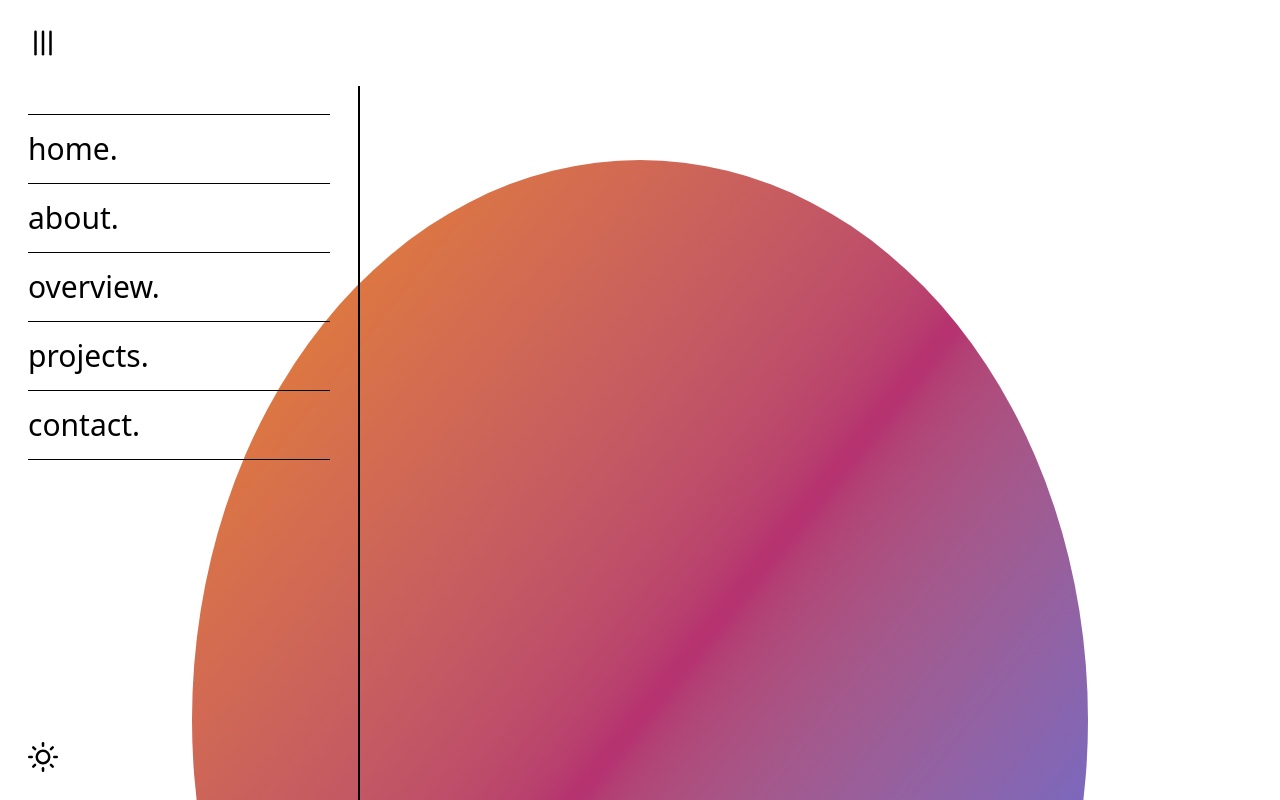
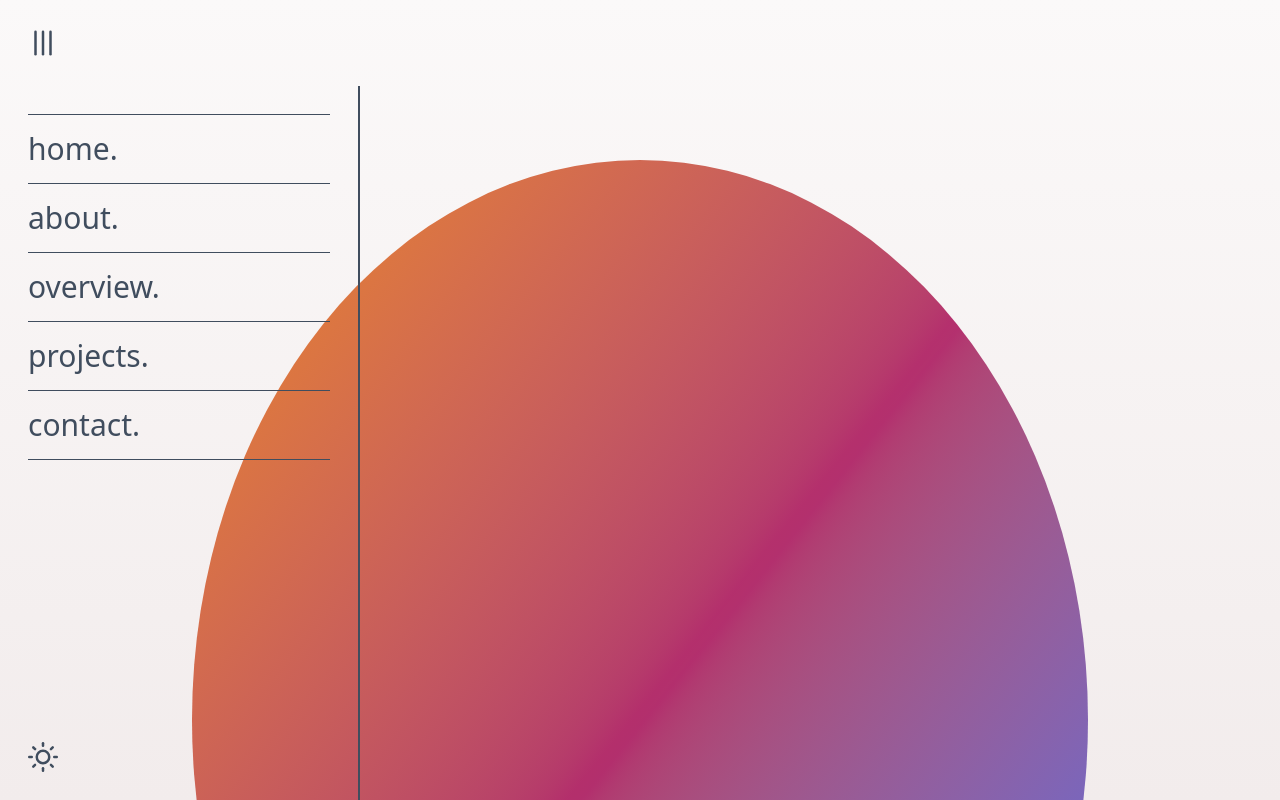
Before and after one commit to GranulatedCheese/Personal-Portfolio, a React (Vite) app in the folder client/: page / in a window 1280 px wide. Both pictures are taken after a click on the element 640 px from the left and 43 px from the top of the page. Shown: the top 800 px of the page. Built offline with nearby package versions, Linux system fonts and the light colour scheme.

Commit message:
trying to fox some bg elements.

```diff
--- a/client/src/App.tsx
+++ b/client/src/App.tsx
@@ -1,10 +1,10 @@
 import Hero from "./components/Hero";
 import Navbar from "./components/Navbar";
-import React, { useState, useEffect } from "react";
+import React from "react";
 
 export default function App() {
   return (
-    <div className="min-h-screen">
+    <div className="min-h-screen" id="theme-id">
       <Hero />
       <Navbar />
     </div>
--- a/client/src/components/Navbar.tsx
+++ b/client/src/components/Navbar.tsx
@@ -15,7 +15,10 @@ export default function Navbar() {
   };
 
   useEffect(() => {
-    document.body.dataset.theme = modeActive ? "dark" : "light"; // must fix
+    document.body.dataset.theme = modeActive ? "dark" : "light";
+    let themeData = document.getElementById("theme-id");
+    if (themeData != null)
+      themeData.dataset.theme = modeActive ? "dark" : "light";
   }, [modeActive]);
 
   return (
@@ -30,7 +33,7 @@ export default function Navbar() {
           />
         )}
       </div>
-      <div className={!nav ? "hidden" : "navbar-class"}>
+      <div className={!nav ? "hidden" : "navbar-class"} id="theme-id">
         <div>
           <ul className="p-2 m-5">
             <li>home.</li>
--- a/client/src/components/hero.css
+++ b/client/src/components/hero.css
@@ -1,19 +1,5 @@
 @import "tailwindcss";
-@tailwind utilities;
-
-@theme {
-  /* lightmode: */
-  --color-jazzy-white: #fbf9f9;
-  --color-ocean-blue: #404d5e;
-  --color-hot-orange: #ec8918;
-  --color-tree-green: #73a40a;
-
-  /* darkmode: */
-  --color-midnight-teal: #10191e;
-  --color-cherry-blue: #f2f3ff;
-  --color-firey-orange: #ff9705;
-  --color-hard-blue: #2a6cf8;
-}
+@import "../index.css";
 
 .main-circle-dark {
   width: calc(100vw * 0.7);
--- a/client/src/components/navbar.css
+++ b/client/src/components/navbar.css
@@ -1,4 +1,5 @@
 @import "tailwindcss";
+@import "../index.css";
 
 :root {
   user-select: none;
@@ -22,3 +23,11 @@ li:first-child {
 li:hover {
   @apply font-bold text-4xl rounded-bl-sm;
 }
+
+/* div[data-theme="light"] {
+  @apply bg-jazzy-white;
+}
+
+div[data-theme="dark"] {
+  @apply bg-midnight-teal;
+} */
--- a/client/src/index.css
+++ b/client/src/index.css
@@ -15,16 +15,14 @@
   --color-hard-blue: #2a6cf8;
 }
 
-html[data-theme="light"] {
+body[data-theme="light"] {
   @apply bg-linear-to-b from-jazzy-white to-[#f2ecec];
   @apply text-ocean-blue;
-  @apply transition-colors duration-300;
-  @apply ease-in-out;
+  @apply transition-colors duration-300 ease-in-out;
 }
 
-html[data-theme="dark"] {
+body[data-theme="dark"] {
   @apply bg-linear-to-b from-midnight-teal to-[#1E1510];
   @apply text-cherry-blue;
-  @apply transition-colors duration-300;
-  @apply ease-in-out;
+  @apply transition-colors duration-300 ease-in-out;
 }
```
